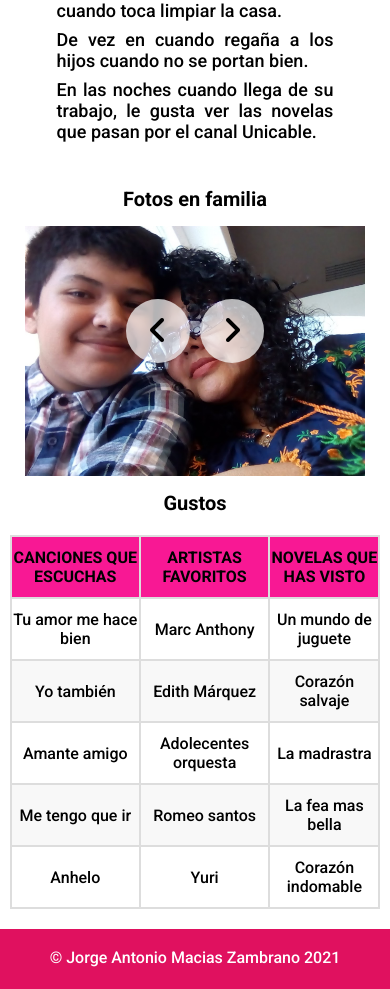
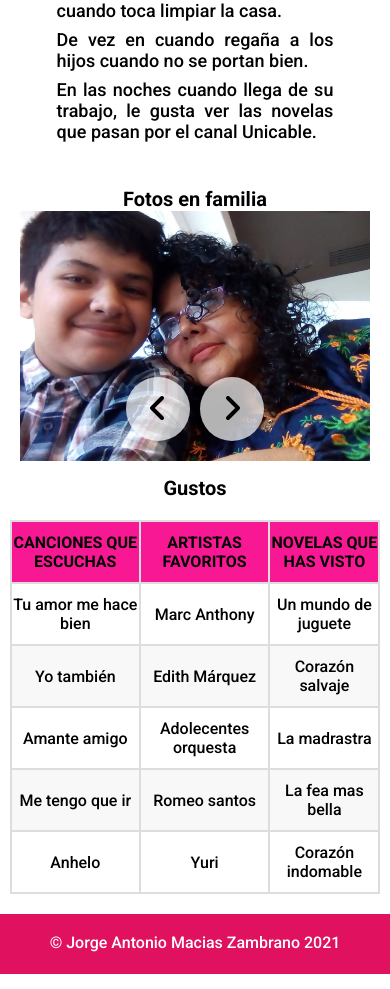
Before and after one commit to Jorgemacias-12/Dia-de-las-madres, an Angular app: page / in a window 390 px wide. Shown: the part 1000-1989 px from the top of the page. Built offline with nearby package versions, Linux system fonts and the light colour scheme.

Commit message:
Arreglando estilos del componente carrousel de forma satisfactoria, y sus respectivos media queries para responsive.

```diff
--- a/src/app/components/carrousel/carrousel.component.css
+++ b/src/app/components/carrousel/carrousel.component.css
@@ -1,28 +1,23 @@
 .container {
-  margin-top: 15px;
   display: flex;
-  justify-content: center;
+  flex-flow: column;
   align-items: center;
-  flex-flow: column;
+  height: auto;
+  position: relative;
 }
 
 .carrousel-image {
-  width: 600px;
-  height: 400px;
-  pointer-events: none;
+  position: absolute;
+  width: 50%;
+  height: 50vh;
 }
 
-.carrousel-controls {
+.btn-container {
   display: flex;
   justify-content: center;
   align-items: flex-end;
-  position: absolute;
-  height: auto;
-  background-color: transparent;
-  bottom: -14px;
-  width: 600px;
-  height: 400px;
-  z-index: 2;
+  width: 50%;
+  height: 50vh;
 }
 
 .btn {
--- a/src/app/components/carrousel/carrousel.component.html
+++ b/src/app/components/carrousel/carrousel.component.html
@@ -1,8 +1,11 @@
 <div class="container">
   <img src="../../../assets/1.jpg" alt="" class="carrousel-image" id="image">
-  <div class="carrousel-controls" [@controls]="state" (mouseover)="activateControls('active')"
-    (mouseout)="activateControls('inactive')">
-    <button class="btn btn-left" (click)="prevImage()"><span class="fas fa-angle-left"></span></button>
-    <button class="btn btn-right" (click)="nextImage()"><span class="fas fa-angle-right"></span></button>
+  <div class="btn-container" (mouseover)="activateControls('active')" (mouseout)="activateControls('inactive')" [@controls]="state">
+    <button class="btn btn-left" (click)="nextImage()">
+      <span class="fas fa-angle-left"></span>
+    </button>
+    <button class="btn btn-right" (click)="prevImage()">
+      <span class="fas fa-angle-right"></span>
+    </button>
   </div>
 </div>
--- a/src/app/components/carrousel/carrousel.responsive.css
+++ b/src/app/components/carrousel/carrousel.responsive.css
@@ -1,30 +1,41 @@
-@media all and (max-width: 1199px) {
-  .carrousel-controls {
-    top: 625px;
-    bottom: 10px;
+@media all and (max-width: 959px) {
+  .carrousel-image {
+    width: 70%;
   }
-}
-
-@media all and (max-width: 959px) {
-  .carrousel-controls {
-    top: 676px;
+  .btn-container {
+    width: 70%;
   }
 }
 
 @media all and (max-width: 767px) {
-  .carrousel-controls {
-    top: 868px;
+  .carrousel-image {
+    width: 450px;
+    height: 350px;
+  }
+  .btn-container {
+    width: 450px;
+    height: 350px;
   }
 }
 
-@media all and (max-width: 600px) {
+@media all and (max-width: 415px) {
   .carrousel-image {
-    width: 340px;
+    width: 350px;
     height: 250px;
   }
-  .carrousel-controls {
-    top: 1133px;
-    width: 340px;
+  .btn-container {
+    width: 350px;
     height: 250px;
   }
 }
+
+@media all and (max-width: 370px) {
+  .carrousel-image {
+    width: 300px;
+    height: 200px;
+  }
+  .btn-container {
+    width: 300px;
+    height: 200px;
+  }
+}
```
